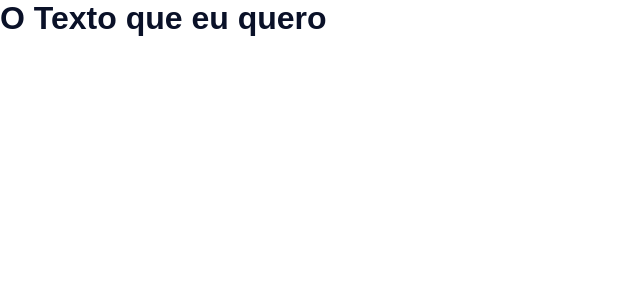
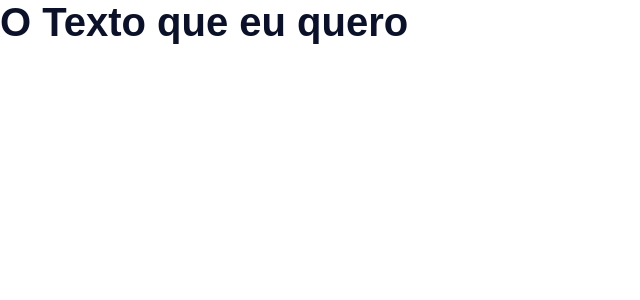
Before and after one commit to fernandojsmelo/curso-reactjs-nextjs-project-3, a React (Create React App) app: page / in a window 1280 px wide. Shown: the top 300 px of the page, without its empty margins (0-640 px from the left). Built offline with nearby package versions, Linux system fonts and the light colour scheme.

Commit message:
Criando Componente de Heading - Parte 1

```diff
--- a/src/components/Heading/index.jsx
+++ b/src/components/Heading/index.jsx
@@ -1,11 +1,29 @@
 import P from 'prop-types';
 import * as Styled from './styles';
 
-export const Heading = ({ children, light = false }) => {
-  return <Styled.Title light={light}>{children}</Styled.Title>;
+export const Heading = ({
+  children,
+  colorDark = true,
+  as = 'h1',
+  size = 'big',
+  uppercase = false,
+}) => {
+  return (
+    <Styled.Title
+      colorDark={colorDark}
+      as={as}
+      size={size}
+      uppercase={uppercase}
+    >
+      {children}
+    </Styled.Title>
+  );
 };
 
 Heading.propTypes = {
   children: P.node.isRequired,
-  light: P.bool.isRequired,
+  colorDark: P.bool.isRequired,
+  as: P.oneOf(['h1', 'h2', 'h3', 'h4', 'h5', 'h6']).isRequired,
+  size: P.oneOf(['small', 'medium', 'big', 'huge']).isRequired,
+  uppercase: P.bool.isRequired,
 };
--- a/src/components/Heading/stories.jsx
+++ b/src/components/Heading/stories.jsx
@@ -5,11 +5,9 @@
   component: Heading,
   args: {
     children: 'O texto está escuro',
-    light: false,
   },
   argTypes: {
     children: { type: 'string' },
-    light: { type: 'boolean' },
   },
   parameters: {
     backgrounds: {
@@ -19,7 +17,7 @@
 };
 
 export const Light = (args) => <Heading {...args} />;
-export const Dark = (args) => <Heading {...args} light={true} />;
+export const Dark = (args) => <Heading {...args} />;
 
 Light.parameters = {
   backgrounds: {
@@ -29,5 +27,5 @@
 
 Dark.args = {
   children: 'O texto está Claro',
-  light: true,
+  colorDark: false,
 };
--- a/src/components/Heading/styles.js
+++ b/src/components/Heading/styles.js
@@ -1,7 +1,28 @@
 import styled, { css } from 'styled-components';
 
+const titleSize = {
+  small: (theme) => css`
+    font-size: ${theme.fonts.sizes.medium};
+  `,
+  medium: (theme) => css`
+    font-size: ${theme.fonts.sizes.large};
+  `,
+  big: (theme) => css`
+    font-size: ${theme.fonts.sizes.xlarge};
+  `,
+  huge: (theme) => css`
+    font-size: ${theme.fonts.sizes.xhuge};
+  `,
+};
+
+const titleCase = (uppercase) => css`
+  text-transform: ${uppercase ? 'uppercase' : 'none'};
+`;
+
 export const Title = styled.h1`
-  ${({ theme, light }) => css`
-    color: ${light ? theme.colors.white : theme.colors.primaryColor};
+  ${({ theme, colorDark, size, uppercase }) => css`
+    color: ${colorDark ? theme.colors.primaryColor : theme.colors.white};
+    ${titleSize[size](theme)};
+    ${titleCase(uppercase)};
   `}
 `;
--- a/src/styles/global-styles.js
+++ b/src/styles/global-styles.js
@@ -5,6 +5,7 @@
   *{
     margin: 0;
     padding: 0;
+    box-sizing: border-box;
   }
 
   html {
@@ -16,7 +17,7 @@
     font-family: ${({ theme }) => theme.fonts.family.default};
   }
 
-  h1{
+  h1, h2, h3, h4, h5, h6 {
     font-family: ${({ theme }) => theme.fonts.family.secondary};
   }
 `;
--- a/src/styles/theme.js
+++ b/src/styles/theme.js
@@ -9,6 +9,15 @@
       default: "'Open Sans', sans-serif",
       secondary: "'Montserrat', sans-serif",
     },
+    sizes: {
+      xsmall: '8rem',
+      small: '1.6rem',
+      medium: '2.4rem',
+      large: '3.2rem',
+      xlarge: '4.0rem',
+      xxlarge: '4.8',
+      huge: '5.6rem',
+      xhuge: '6.4rem',
+    },
   },
-  spacings: {},
 };
```
